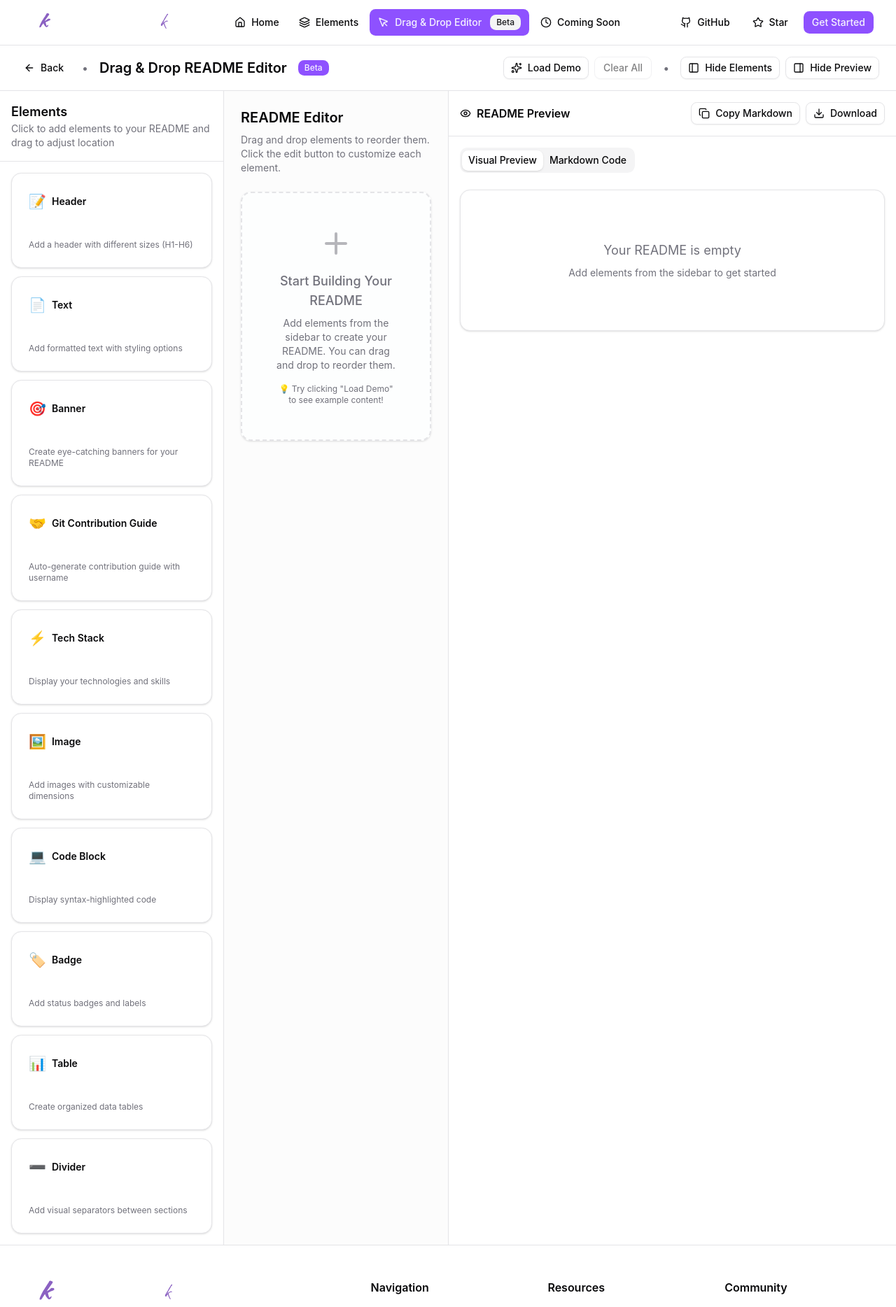
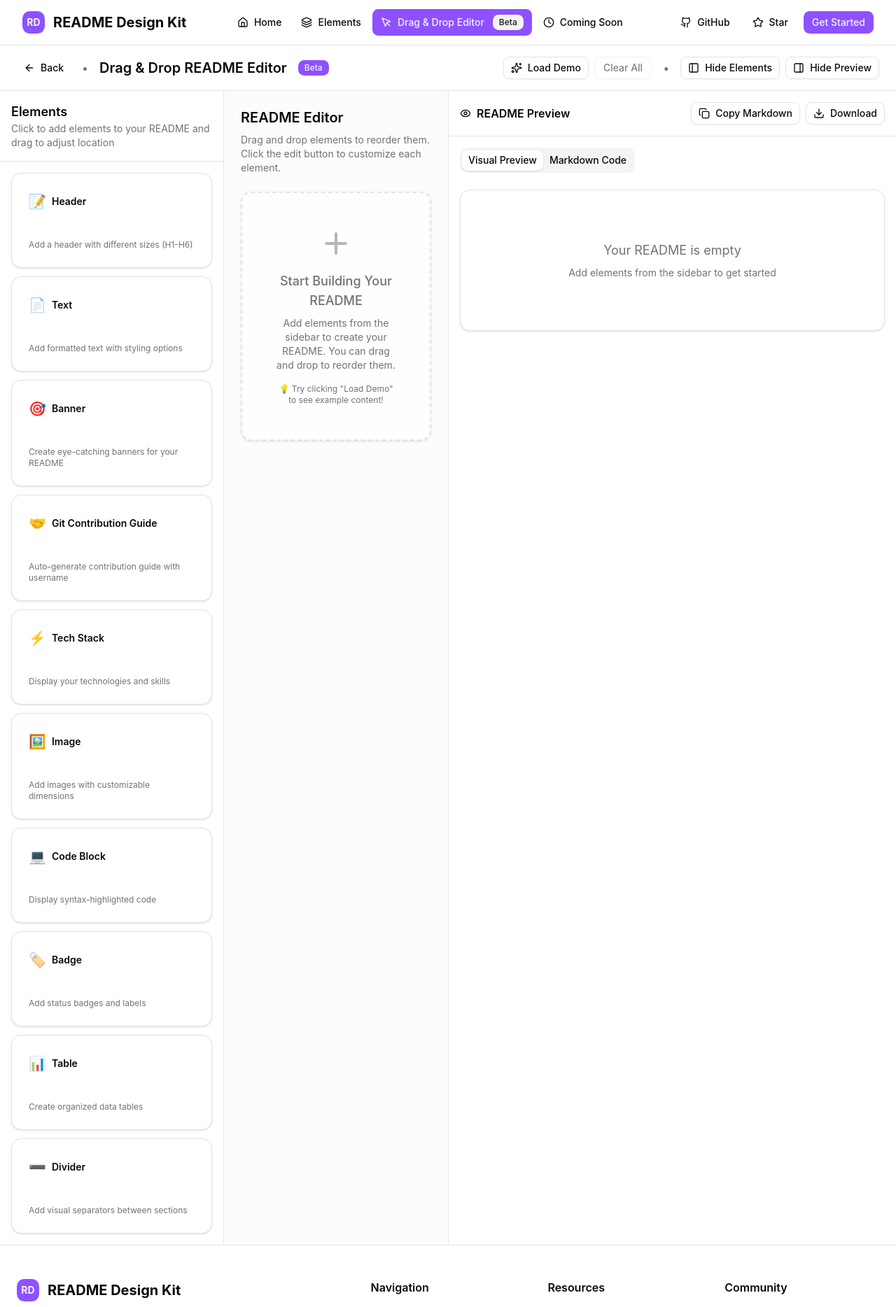
Before and after one commit to vivekd16/README_Design_Kit, a React (Vite) app: page /drag-drop in a window 1280 px wide. Shown: the top 1868 px of the page at 70% size. Built offline with nearby package versions, Linux system fonts and the light colour scheme.

Commit message:
Revert "Logo update"

```diff
--- a/src/components/Footer.tsx
+++ b/src/components/Footer.tsx
@@ -57,18 +57,12 @@ export default function Footer() {
           {/* Brand Section */}
           <div className="lg:col-span-2">
             <Link to="/" className="flex items-center gap-3 mb-4">
-
-                <img
-                      src="/rdkt.svg"
-                      alt="Logo"
-                      style={{ height: "40px" }}
-                    />
-
-              <img
-                src="/rdk.svg"
-                alt="README Design Kit Logo"
-                className="h-8 object-contain"
-              />
+              <div className="h-8 w-8 bg-primary rounded-lg flex items-center justify-center">
+                <span className="text-primary-foreground font-bold text-sm">RD</span>
+              </div>
+              <span className="font-bold text-xl text-foreground">
+                README Design Kit
+              </span>
             </Link>
             <p className="text-muted-foreground mb-6 max-w-md">
               Create stunning README files with our comprehensive design toolkit.
--- a/src/components/Navbar.tsx
+++ b/src/components/Navbar.tsx
@@ -58,17 +58,12 @@ export default function Navbar() {
           {/* Logo */}
           <div className="flex items-center">
             <Link to="/" className="flex items-center gap-3">
-              <img
-                src="/rdkt.svg"
-                alt="Logo"
-                style={{ height: "30px" }}
-              />
-
-              <img
-                src="/rdk.svg"
-                alt="README Design Ki"
-                className="h-8 object-contain"
-              />
+              <div className="h-8 w-8 bg-primary rounded-lg flex items-center justify-center">
+                <span className="text-primary-foreground font-bold text-sm">RD</span>
+              </div>
+              <span className="font-bold text-xl text-foreground">
+                README Design Kit
+              </span>
             </Link>
           </div>
 
@@ -113,17 +108,12 @@ export default function Navbar() {
               <SheetContent side="right" className="w-80">
                 <div className="flex items-center justify-between mb-6">
                   <div className="flex items-center gap-3">
-                    <img
-                      src="/rdkt.svg"
-                      alt="Logo"
-                      style={{ height: "20px" }}
-                    />
-
-                    <img
-                      src="/rdk.svg"
-                      alt="README Design Kitt"
-                      className="h-8 object-contain"
-                    />
+                    <div className="h-8 w-8 bg-primary rounded-lg flex items-center justify-center">
+                      <span className="text-primary-foreground font-bold text-sm">RD</span>
+                    </div>
+                    <span className="font-bold text-lg text-foreground">
+                      README Design Kit
+                    </span>
                   </div>
                 </div>
 
```
Also changed, not shown: rdk.svg (deleted), rdkt.svg (deleted).
